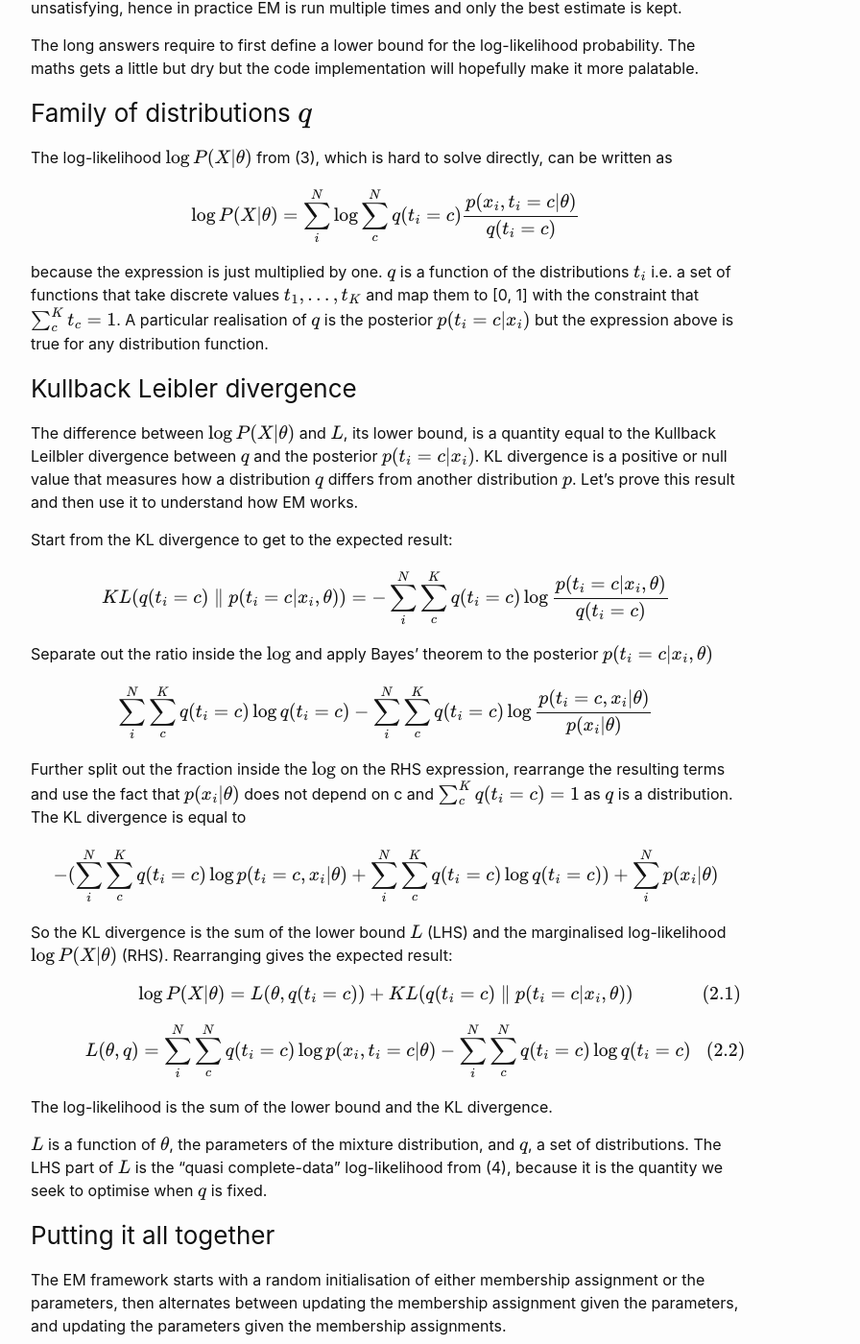
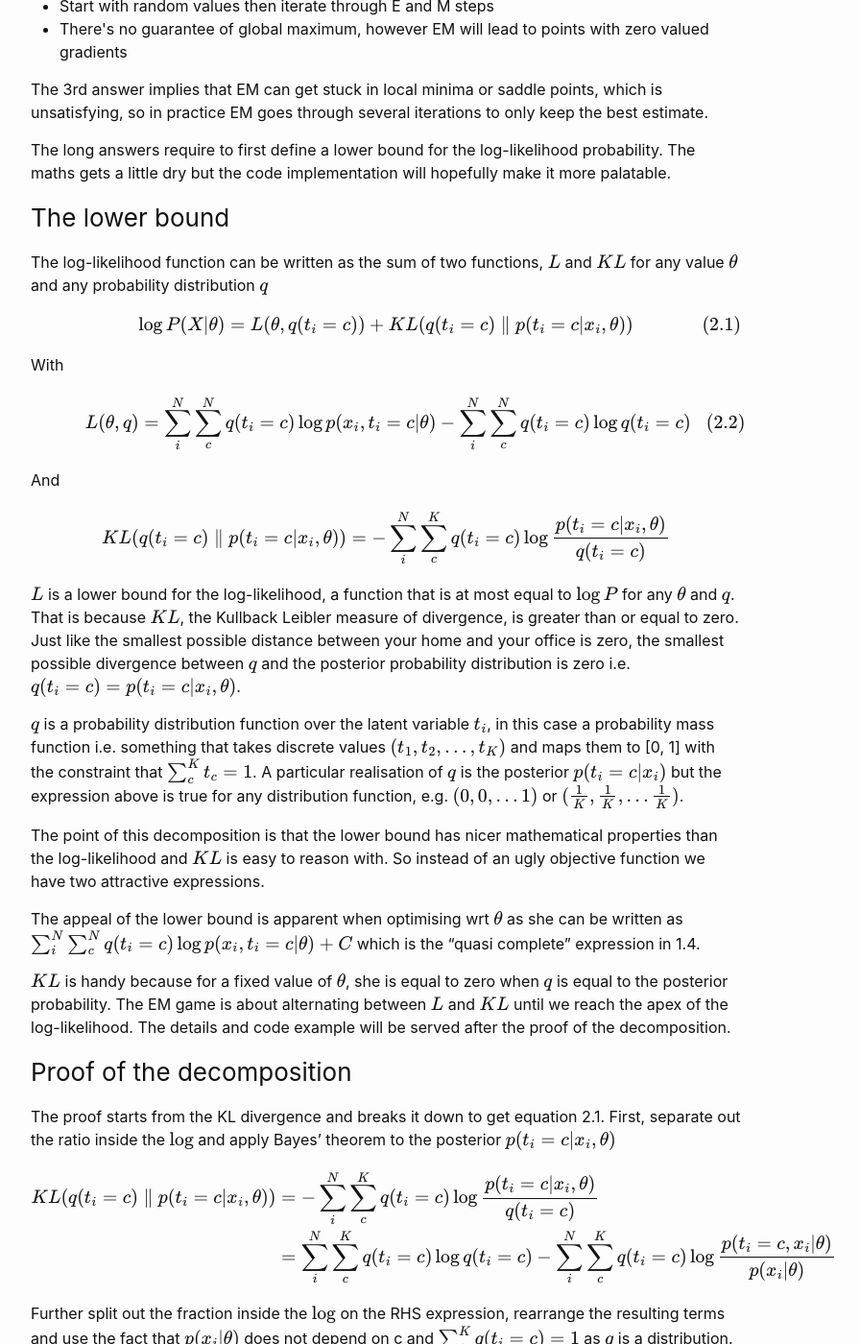
Before and after one commit to mkffl/mkffl.github.io, a Jekyll site: the page built from _posts/2020-05-26-Expectation-maximization-part-1.markdown, in a window 1280 px wide and 1400 px high, scrolled down 7287 px. Shown: the whole window at 96% size, without its empty margins (238-1134 px from the left). Built offline with Jekyll 4.4.1, drawn with Linux system fonts in a browser that asks for light colours; formulas are drawn with MathJax 3; some of the changed text lies outside the part shown.

Commit message:
Finalise section 2

````diff
--- a/_posts/2020-05-26-Expectation-maximization-part-1.markdown
+++ b/_posts/2020-05-26-Expectation-maximization-part-1.markdown
@@ -117,7 +117,7 @@ The next step is to apply a logarithm to simplify the expression. The log-likeli
 $$
 \begin{equation}
 \sum_{i=1}^N\sum_{c=1}^2 {[t_i=c]}\{\log\pi_c+x_i\log\lambda_c-\lambda_c-\log(x_i!)\} =
-\tag{1}
+\tag{1.1}
 \end{equation}
 $$
 
@@ -137,7 +137,7 @@ $$
 $$
 \begin{equation}
 \lambda_c = \frac{\sum_i^Nx_{ic}}{n_c}
-\tag{2}
+\tag{1.2}
 \end{equation}
 $$
 
@@ -162,6 +162,7 @@ Then
 
 $$
 \pi_c = \frac{n_c}{N}
+\tag{1.3}
 $$
 
 Which means that the prior probability $P({t_i=c})$ is the proportion of observations from component c over all observations N
@@ -188,7 +189,7 @@ And the log-likelihood is
 $$
 \begin{equation}
 \log P(X|\theta) = \sum_i^N\log\sum_c^2P(t_{i}=c)P(x_{i} | t_{i}=c)
-\tag{3}
+\tag{1.4}
 \end{equation}
 $$
 
@@ -216,7 +217,7 @@ that the orders are managed by Uber Eats or Deliveroo. We can use this posterior
 $$
 \begin{equation}
 \sum_{i=1}^N\sum_{c=1}^2 P(t_i=c|x_i)\log P(x_i, t_i=c) =
-\tag{4}
+\tag{1.5}
 \end{equation}
 $$
 
@@ -224,11 +225,9 @@ $$
 \sum_{i=1}^N\sum_{c=1}^2 P(t_i=c|x_i)\{\log\pi_c+x_i\log\lambda_c-\lambda_c-\log(x_i!)\}
 $$
 
-Note how similar the last expression is from (1). The indicator variable is replaced by the posterior,
-i.e. our best guess for the true component that generated ${x_i}$.
+Note how similar the last expression is to (1.1). The indicator variable is replaced by the posterior, i.e. our best guess for the true component that generated ${x_i}$.
 
-I think of it as a "quasi complete-data" likelihood,
-a state of knowledge that is halfway through the complete data (omniscient) and the incomplete data (ignorant) states.
+I think of equation 1.5 as a "quasi complete-data" likelihood function, a state of knowledge that is halfway through the complete-data (omniscient) and the incomplete-data (ignorant) states. In the literature it is sometimes referred to as the "expectation of the complete-data" likelihood and denoted $\mathcal{Q}$.
 
 The log-likelihood function can be solved for $\theta$ because the $\log$ "acts directly on the joint distribution". Let's unpack this.
 
@@ -240,13 +239,12 @@ $$
 
 $$
 \lambda_c = \frac{\sum_i^NP(t_i|x_i)x_i}{\sum_i^NP(t_i|x_i)}
+\tag{1.6}
 $$
 
-This solution is close to (2). It is the average weighted by the membership assignments.
-We don't know which component $x_i$ comes from so we use the best approximation available, $P(t_i|x_i)$
+The solution is close to the solution in 1.2. It is the average weighted by the membership assignments. We don't know which component $x_i$ comes from so we use the best approximation available, $P(t_i|x_i)$.
 
-The latent component solution for the prior probability includes the same steps seen before.
-Using a Lagrangian and setting the derivative wrt. $\pi_c$ gives
+The latent component solution for the prior probability includes the same steps seen before. Using a Lagrangian and setting the derivative wrt. $\pi_c$ gives
 
 $$
 \sum_{i=1}^N \frac{P(t_i=c|x_i)}{\pi_c}+  \delta = 0
@@ -256,52 +254,40 @@ And the solution is
 
 $$
 \pi_c = \frac{\sum_i^NP(t_i|x_i)}{N}
+\tag{1.7}
 $$
 
-The prior probability for a component is the proportion of observations from that
-component, using the posterior probability as an approximation for membership
+The prior probability for a component is the proportion of observations from that component, using the posterior probability as an approximation for membership
 assignment.
 
-We have estimated $\hat\theta$, which corresponds to the "M" step of Expectation Maximiization. Kate can use the mixture of Poisson estimates to support her business
-decisions.
+We have estimated $\hat\theta$, which corresponds to the "M" step of Expectation Maximiization. Kate can use the mixture of Poisson estimates to support her business decisions.
 
-For example, if her restaurant is open for take-away from 7pm she can
-estimate the probability of having at least 5 order in the first 20 minutes or,
-using the relationship between Poisson and exponential distributions, she can
-evaluate the probability that the first requests will occur after 7.10pm.
+For example, if her restaurant is open for take-away from 7pm she can estimate the probability of having at least 5 order in the first 20 minutes or, using the relationship between Poisson and exponential distributions, she can evaluate the probability that the first requests will occur after 7.10pm.
 
 Furthermore, if Kate thought that her friend's black box programme can be further refined she could use $\hat\theta$ to "update" the posterior probabilities using Bayes' rule
 
 $$
 P(t_i=c|x_i)=\frac{P(x_i|t_i=c,\theta)P(t_i=c)}{\sum_j^2P(x_i|t_i=j,\theta)P(t_i=j)}
+\tag{1.8}
 $$
 
-All the ingredients on the RHS of this equation are available. The chart below illustrates
-the relationship between mixture parameters and the posterior distribution. Assume that
-$(\pi_1, \pi_2, \lambda_1, \lambda_2) = (0.54, 0.46, 1.3, 2.7)$
+All the ingredients on the RHS of this equation are available. The chart below illustrates the relationship between mixture parameters and the posterior distribution. Assume that $(\pi_1, \pi_2, \lambda_1, \lambda_2) = (0.54, 0.46, 1.3, 2.7)$
 
 {:refdef: style="text-align: center;"}
 ![Distribution of orders](/assets/poissono-estep2.png){: width="700px"}
 {: refdef}
 
-Looking at component 1 the posterior probability for $x=1$ is high at 0.7 whereas
-5 orders are less likely to come from this component with a probability of 0.04.
-With prior probabilities roughly the same, posterior probabilities are close to
-the likelihoood hence the results above make sense. The likelihood of component 1
-is higher than component 2 around $x=1$ as its parameter, which is also its
-expected value, is close to 1.
+Looking at component 1 the posterior probability for $x=1$ is high at 0.7 whereas 5 orders are less likely to come from this component with a probability of 0.04.
+With prior probabilities roughly the same, posterior probabilities are close to the likelihoood hence the results above make sense. The likelihood of component 1
+is higher than component 2 around $x=1$ as its parameter, which is also its expected value, is close to 1.
 
-## The EM programme
+## Expectation maximization
 
 
-The imaginary example above suggests why expectation maximization is useful. It's an optimization programme
-used to estimate parameters for probability distributions with latent variables when your best friend can't provide
-reasonably good estimates of the posterior $P(t=c|{x_i})$.
+The imaginary example above suggests why expectation maximization is useful. It's an optimization programme used to estimate parameters for probability distributions with latent variables when your best friend can't provide reasonably good estimates of the posterior $P(t=c \vert {x_i})$.
 
 
-EM addresses the same problem as MLE but takes a different, iterative approach to it. As shown before
-MLE quickly stumbles upon a complex expression whereas in the M step Kate worked around it using the
-"quasi complete-data" likelihood. At this stage three questions are left unanswered:
+EM addresses the same problem as MLE but takes a different, iterative approach to it. As shown before MLE quickly stumbles upon a complex expression whereas in the M step Kate worked around it using the "quasi complete-data" likelihood. At this stage three questions are left unanswered:
 
 <ul>
     <li>Where does the "quasi complete-data" function come from?</li>
@@ -313,40 +299,62 @@ The short answers are
 <ul>
 <li>It's a lower bound for the likelihood function</li>
 <li>Start with random values then iterate through E and M steps</li>
-<li>There's no guarantee of global maximum, however EM will lead to only points with zero valued gradients</li>
+<li>There's no guarantee of global maximum, however EM will lead to points with zero valued gradients</li>
 </ul>
 
-The 3rd answer implies that EM can get stuck in local minima or saddle points, which is unsatisfying,
-hence in practice EM is run multiple times and only the best estimate is kept.
+The 3rd answer implies that EM can get stuck in local minima or saddle points, which is unsatisfying, so in practice EM goes through several iterations to only keep the best estimate.
 
-The long answers require to first define a lower bound for the log-likelihood probability. The maths gets a little but dry but the code implementation will hopefully make it more palatable.
+The long answers require to first define a lower bound for the log-likelihood probability. The maths gets a little dry but the code implementation will hopefully make it more palatable.
 
+### The lower bound
 
-### Family of distributions $q$
-The log-likelihood $\log P(X|\theta)$ from (3), which is hard to solve directly, can be written as
+The log-likelihood function can be written as the sum of two functions, $L$ and $KL$ for any value $\theta$ and any probability distribution $q$
 
 $$
-\log P(X|\theta) = \sum_i^N\log\sum_c^Nq(t_i=c)\frac{p(x_i, t_i=c|\theta)}{q(t_i=c)}
+\log P(X|\theta) = L(\theta, q(t_i=c)) + KL(q(t_i=c)\parallel p(t_i=c|x_i,\theta))
+\tag{2.1}
 $$
 
-because the expression is just multiplied by one. $q$ is a function of the distributions $t_i$ i.e. a set of functions that take discrete values $t_1, …, t_K$
-and map them to [0, 1] with the constraint that $\sum_c^Kt_c=1$. A particular realisation of $q$ is the posterior
-$p(t_i=c|x_i)$ but the expression above is true for any distribution function.
+With
 
+$$
+L(\theta, q) = \sum_i^N\sum_c^Nq(t_i=c)\log p(x_i, t_i=c|\theta)
+- \sum_i^N\sum_c^Nq(t_i=c)\log q(t_i=c)
+\tag{2.2}
+$$
 
-### Kullback Leibler divergence
-The difference between $\log P(X|\theta)$ and $L$, its lower bound, is a quantity equal to the Kullback Leilbler divergence between $q$ and the posterior $p(t_i=c|x_i)$. KL divergence is a positive or null value that measures how a distribution $q$ differs from another distribution $p$. Let's prove this result and then use it to understand how EM works.
-
-Start from the KL divergence to get to the expected result:
+And
 
 $$
 KL(q(t_i=c)\parallel p(t_i=c|x_i,\theta)) = -\sum_i^N\sum_c^Kq(t_i=c)\log\frac{p(t_i=c|x_i,\theta)}{q(t_i=c)}
 $$
 
-Separate out the ratio inside the $\log$ and apply Bayes' theorem to the posterior $p(t_i=c \vert x_i,\theta)$
+$L$ is a lower bound for the log-likelihood, a function that is at most equal to $\log P$ for any $\theta$ and $q$. That is because $KL$, the Kullback Leibler measure of divergence, is greater than or equal to zero. Just like the smallest possible distance between your home and your office is zero, the smallest possible divergence between $q$ and the posterior probability distribution is zero i.e. $q(t_i=c) = p(t_i=c \vert x_i,\theta)$.
+
+$q$ is a probability distribution function over the latent variable $t_i$, in this case a probability mass function i.e. something that takes discrete values $(t_1, t_2, …, t_K)$ and maps them to [0, 1] with the constraint that $\sum_c^Kt_c=1$. A particular realisation of $q$ is the posterior $p(t_i=c \vert x_i)$ but the expression above is true for any distribution function, e.g. $(0, 0, … 1)$ or $(\frac{1}{K}, \frac{1}{K}, … \frac{1}{K})$.
+
+The point of this decomposition is that the lower bound has nicer mathematical properties than the log-likelihood and $KL$ is easy to reason with. So instead of an ugly objective function we have two attractive expressions.
+
+The appeal of the lower bound is apparent when optimising wrt $\theta$ as she can be written as $\sum_i^N\sum_c^Nq(t_i=c)\log p(x_i, t_i=c \vert \theta) + C$ which is the "quasi complete" expression in 1.4.
+
+$KL$ is handy because for a fixed value of $\theta$, she is equal to zero when $q$ is equal to the posterior probability. The EM game is about alternating between $L$ and $KL$ until we reach the apex of the log-likelihood. The details and code example will be served after the proof of the decomposition.
+
+
+### Proof of the decomposition
+
+The proof starts from the KL divergence and breaks it down to get equation 2.1. First, separate out the ratio inside the $\log$ and apply Bayes' theorem to the posterior $p(t_i=c \vert x_i,\theta)$
+
 
 $$
-\sum_i^N\sum_c^Kq(t_i=c)\log q(t_i=c) - \sum_i^N\sum_c^Kq(t_i=c)\log \frac{p(t_i=c, x_i|\theta)}{p(x_i|\theta)}
+\begin{equation}
+\begin{aligned}
+
+KL(q(t_i=c)\parallel p(t_i=c|x_i,\theta))
+& = -\sum_i^N\sum_c^Kq(t_i=c)\log\frac{p(t_i=c|x_i,\theta)}{q(t_i=c)} \\
+& = \sum_i^N\sum_c^Kq(t_i=c)\log q(t_i=c) - \sum_i^N\sum_c^Kq(t_i=c)\log \frac{p(t_i=c, x_i|\theta)}{p(x_i|\theta)}
+
+\end{aligned}
+\end{equation}
 $$
 
 Further split out the fraction inside the $\log$ on the RHS expression, rearrange the resulting terms and use the fact that $p(x_i \vert \theta)$ does not depend on c and $\sum_c^K q(t_i=c)=1$ as $q$ is a distribution. The KL divergence is equal to
@@ -356,25 +364,9 @@ $$
 $$
 
 So the KL divergence is the sum of the lower bound $L$ (LHS) and the marginalised log-likelihood $\log P(X|\theta)$ (RHS).
-Rearranging gives the expected result:
+Rearranging gives 2.1.
 
-$$
-\log P(X|\theta) = L(\theta, q(t_i=c)) + KL(q(t_i=c)\parallel p(t_i=c|x_i,\theta))
-\tag{2.1}
-$$
-
-$$
-L(\theta, q) = \sum_i^N\sum_c^Nq(t_i=c)\log p(x_i, t_i=c|\theta) - \sum_i^N\sum_c^Nq(t_i=c)\log q(t_i=c)
-\tag{2.2}
-$$
-
-
-The log-likelihood is the sum of the lower bound and the KL divergence.
-
-$L$ is a function of $\theta$, the parameters of the mixture distribution, and $q$, a set of distributions. The LHS part of $L$ is the "quasi complete-data" log-likelihood from (4), because it is the quantity we seek to optimise when $q$ is fixed.
-
-
-### Putting it all together
+### EM with code implementation
 
 The EM framework starts with a random initialisation of either membership assignment or the parameters, then alternates between updating the membership assignment given the parameters, and updating the parameters given the membership assignments.
 
@@ -382,13 +374,38 @@ After each round the log-likelihood increases, and this goes on until there are
 
 Let's look at each step in detail
 
-#### Step 0
+#### Initialisation
 
-Start with a random guess, $\theta_0$, to kick off the iteratiion.
+Start with a random guess of $\theta_0$ to kick off the iteration process. The code implementation uses different heuristics for the parameters. The prior probability $\pi_c$ is set at a fixed value of $\frac{1}{K}$ while $\lambda_c$ is assigned a random draw from a Poisson RV with a rate parameter equal to the sample average.
+
+
+```python
+def random_init_params(mixture_init_params):
+    '''
+        Initialise mixture distribution parameters.
+    '''
+    def general_random_init_params(X, C):
+        D = X.shape[1]
+        pi = np.ones(C) / C
+        mixture_params = mixture_init_params(X, C, D)
+        return (pi, ) + mixture_params
+    return general_random_init_params
+
+def mixture_init_params_poisson(X, C, D):
+    '''
+        Initialise Poisson mixture param by drawing
+        samples from a Poisson RV with rate equals to the
+        sample mean.
+    '''
+    return (poisson(mu=np.mean(X, axis=0)).rvs(C).reshape(C, 1), )
+
+random_init_params_poisson = random_init_params(mixture_init_params=mixture_init_params_poisson)
+```
+
 
 #### E step
 
-Objective: optimise $L$ wrt. $q$ with $\theta$ fixed at the value from the previous step.
+Objective: optimise $L$ wrt $q$ with $\theta$ fixed at the value from the previous step.
 
 
 Solution:
@@ -398,33 +415,137 @@ q = p(t_i=c \vert x_i, \theta)
 \tag{2.3}
 $$
 
+In equation 2.1 $\log P(X \vert \theta)$ does not vary with $q$ so $L$ is maximised when the KL divergence is minimised i.e. $q = p(t_i=c \vert x_i)$. If $L$ are red marbles, $q$ are blue marbles and $\log P(X \vert \theta)$ is a jar, the only way to fill it up with red marbles is to remove all the blues.
 
-From (5) $\log P(X \vert \theta)$ does not vary with $q$ so $L$ is maximised when the KL divergence is minimised i.e. $q = p(t_i=c \vert x_i)$ because the difference between a distribution and itself is zero, the minimum value for KL.
+With a Poisson mixture, equation 2.3 is equivalent to equation 1.8. The function `e_step` below returns `q / np.sum(q, axis=-1, keepdims=True)` which is the solution in 1.8 because `q` is assigned one line above as a joint probability with the conditional probability $P(x \vert t)$ equal to a Poisson likelihood .
 
-If $L$ are red marbles, $q$ are blue marbles and $\log P(X \vert \theta)$ is a jar, the only way to fill it up with red marbles is to remove all the blues.
+This snippet also demonstrates that EM works flexibly across different probability distributions that can just be plugged into the general E step function. In the next part `poisson_likelihood` will be replaced with a gaussian likelihood function.
+
+```python
+def e_step(likelihood: Callable) -> Callable:
+    """
+    Implements the E step of the EM algorithm.
+
+    Args:
+    likelihood: The mixture probability function
+                e.g. Poisson, binomial or multivarite normal
+
+    Returns:
+        The posterior distribution for observations X using
+        the mixture parameters estimated in the M step
+    """
+    def general_e_step(X, pi, distribution_params):
+        N = X.shape[0]
+        C = pi.shape[0]
+
+        q = np.zeros((N, C))
+
+        for c in range(C):
+            q[:, c] = likelihood(c, distribution_params, X) * pi[c]
+        return q / np.sum(q, axis=-1, keepdims=True)
+    return general_e_step
+
+def poisson_likelihood(c: int, mixture_params: Tuple[Any], X: np.array) -> np.array:
+    """
+
+    Args:
+    c: Component index
+    mixture_params: Distribution parameters i.e. prior proba
+                    and Poisson rate
+    X: Observations
+
+    Returns the Poisson probability mass for X
+    """
+    lambda_param = mixture_params[1]
+    return poisson(lambda_param[c]).pmf(X)
+
+e_step_poisson = e_step(likelihood=poisson_likelihood)
+```
 
 #### M step
 
-Objective: optimising $L$ wrt. $\theta$ with membership assignments fixed in the previous step i.e. $q = p(t_i=c \vert x_i)$.
+Objective: optimise $L$ wrt $\theta$ with membership assignments fixed in the previous step i.e. $q = p(t_i=c \vert x_i)$.
 
 
 Solution:
+
+
 $$
-{argmax}{_\theta} \sum_{i=1}^N \sum_{c=1}^Kq(t_i=c)\log p(t_i=c, x_i \vert \theta)
+\begin{equation}
+\begin{aligned}
+
+{argmax}{_\theta} L(\theta \vert q) =
+
+{argmax}{_\theta} \sum_{i=1}^N \sum_{c=1}^Kq(t_i=c)\log p(t_i=c, x_i \vert \theta) + C
+
+\end{aligned}
+\end{equation}
 \tag{2.4}
 $$
 
-The actual results depend on the mixture distribution but as with the Poisson example, the presence of the $log$ next to the joint distribution makes the solution straightforward for distributions of the [exponential family](https://en.wikipedia.org/wiki/Exponential_family).
+This is the expectation of the complete-data likelihood in 1.5 because the lower bound function defined in 2.2 includes a quantity that does not vary with $\theta$, denoted as a constant.
+
+The actual results depend on the mixture distribution but the presence of the $log$ next to the joint distribution makes the solution straightforward for any distributions of the [exponential family](https://en.wikipedia.org/wiki/Exponential_family).
+
+For a Poisson mixture the solution to 2.4 are 1.6 and 1.7 which are implemented below.
+
+```python
+def m_step(mixture_m_step):
+    def general_m_step(X: np.array, q: np.array) -> Callable:
+        """
+        Computes parameters from data and posterior probabilities.
+
+        Args:
+            X: data (N, D).
+            q: posterior probabilities (N, C).
+
+        Returns:
+            mixture_params, a tuple of
+            - prior probabilities (C,).
+            - mixture component lambda (C, D).
+        """
+
+        N, D = X.shape
+        C = q.shape[1]
+
+        # Equation 3.5
+        pi = np.sum(q, axis=0) / N
+
+        mixture_params = mixture_m_step(X, q, C, D)
+
+        return (pi, ) + mixture_params
+    return general_m_step
+
+def mixture_m_step_poisson(X: np.array, q: np.array, C: int, D: int) -> Tuple[np.array]:
+    '''
+        M step for a Poisson mixture. Implements equation 1.6.
+
+        Returns:
+            The updated lambda parameter (C, D).
+    '''
+    lambda_poisson = q.T.dot(X) / np.sum(q.T, axis=1, keepdims=True)
+    return (lambda_poisson, )
+
+m_step_poisson = m_step(mixture_m_step_poisson)
+
+```
 
 #### Evaluate $\log P(X|\theta)$
 
-Using the estimated parameters from M, evaluate the log-likelihood or the lower bound and stop if there is no significant increase from the previous round of E-M.
+Using the estimated parameters, evaluate the log-likelihood or $L$ and stop if there is no significant increase from the previous round. The code implementation measures $L$, defined in the `lower_bound` function.
 
+The convergence check happens in the `train` function with iteration stopping if the current change in lower bound is less than the tolerance threshold `rtol`.
 
-Finally, what guarantees do we have that EM will converge? After each iteration $\log P(X|\theta)$ can only be equal or above its previous value because it is greater or equal than the optimised lower bound (M step), which is greater or equal than the non optimised lower bound
-(E step), which is equal to the previous log-likelihood.
+```python
+if prev_lb and np.abs((lb - prev_lb) / prev_lb) < rtol:
+    break
+```
 
-It may help to visualise it
+### Convergence
+
+Finally, what guarantees do we have that EM will converge? After each iteration $\log P(X|\theta)$ can only be equal or above its previous value because it is greater than or equal to the optimised lower bound (M step), which is greater than or equal to the non optimised lower bound (E step), which is equal to the previous log-likelihood.
+
+It may help to visualise the explanation.
 
 
 {:refdef: style="text-align: center;"}
@@ -438,6 +559,7 @@ he will find Pauline after only 2 EM rounds.
 The alternative path (MLE) goes straight up, which is tempting, however he will have to put up a fight with Kong. Mario is not after the shortest path, he just wants to find his fiancé, so he'll choose EM.
 
 #### References:
-This blog article draws on explanations found in the popular [PRML texbook by C. Bishop](https://www.amazon.co.uk/Pattern-Recognition-Learning-Information-Statistics/dp/0387310738/ref=redir_mobile_desktop?ie=UTF8&aaxitk=7ttuIh3b5xZ2KXlDWXNKZg&hsa_cr_id=6098124730202&ref_=sbx_be_s_sparkle_asin_1)
-and [the Bayesian Methods for Machine Learning](https://www.coursera.org/learn/bayesian-methods-in-machine-learning) online
-course.
+- [Pattern Recognition and Machine Learning](https://www.amazon.co.uk/Pattern-Recognition-Learning-Information-Statistics/dp/0387310738/ref=redir_mobile_desktop?ie=UTF8&aaxitk=7ttuIh3b5xZ2KXlDWXNKZg&hsa_cr_id=6098124730202&ref_=sbx_be_s_sparkle_asin_1) by C. Bishop
+- [Bayesian Methods for Machine Learning](https://www.coursera.org/learn/bayesian-methods-in-machine-learning) online
+course
+- Code is from Martin Krasser's [notebook](https://nbviewer.jupyter.org/github/krasserm/bayesian-machine-learning/blob/master/latent_variable_models_part_1.ipynb)  with a few adjustments to make it more modular
````
